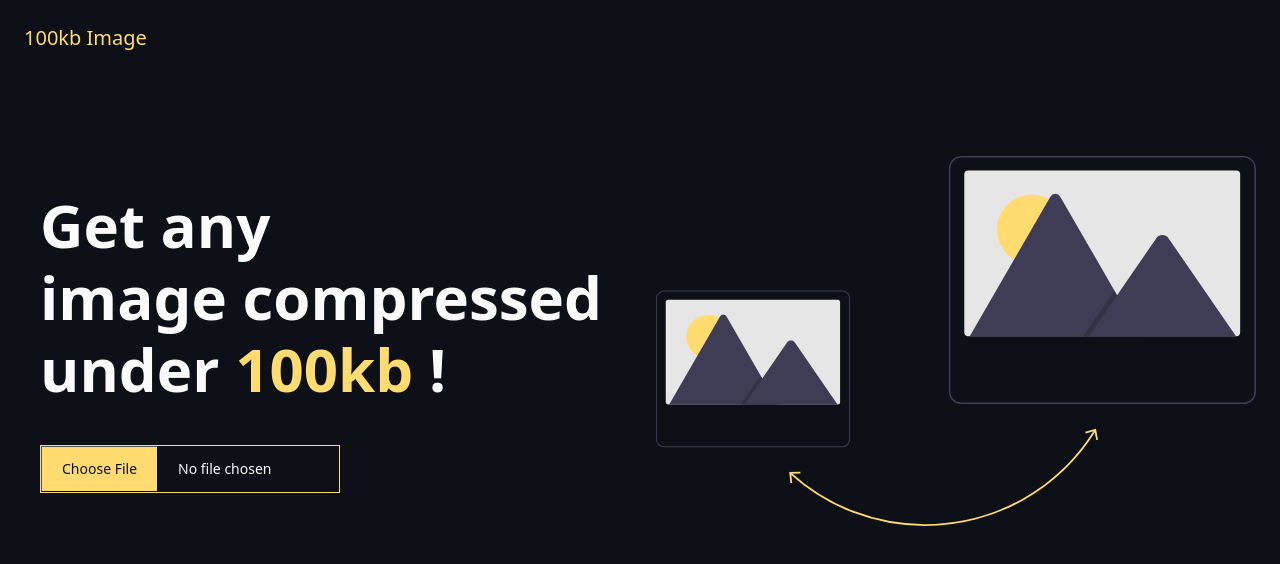
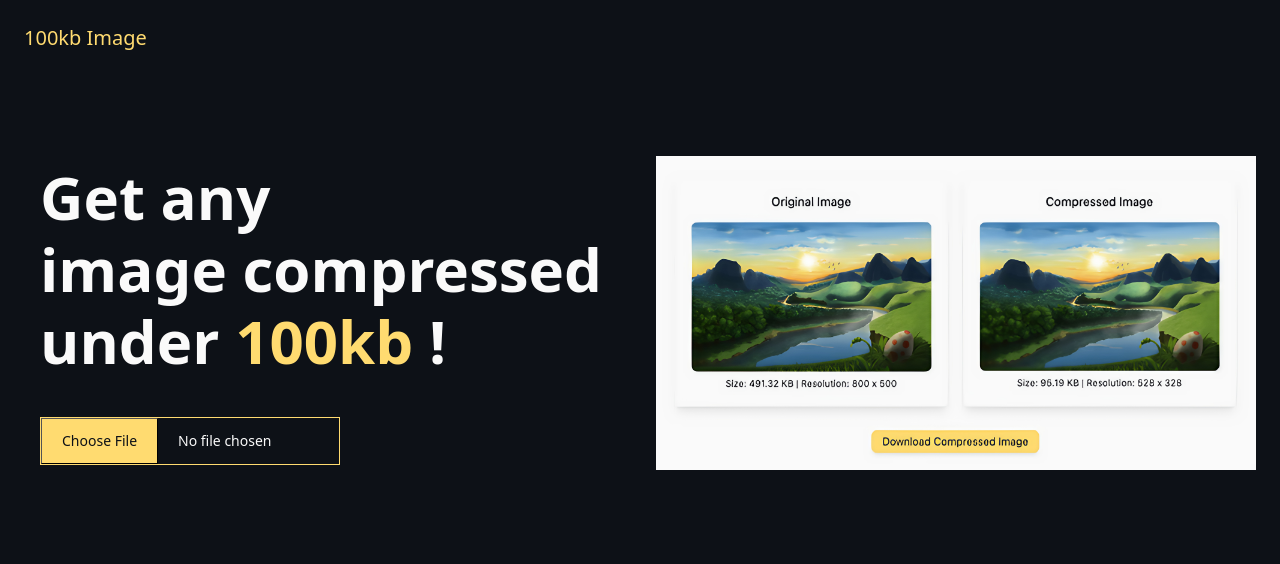
Before and after one commit to imkrantiprasad/100kb-image, a Next.js app: page / in a window 1280 px wide. Shown: the top 564 px of the page. Built offline with nearby package versions, Linux system fonts and the light colour scheme.

Commit message:
add images

```diff
--- a/src/components/Hero.tsx
+++ b/src/components/Hero.tsx
@@ -15,7 +15,7 @@ const Hero = ({ setImageFile }: { setImageFile: any }) => {
       <div className="grid md:grid-cols-2 grid-cols-1 md:items-center gap-8">
         <div className="md:order-last">
           <Image
-            src="/assets/hero.svg"
+            src="/assets/hero_heavy.jpeg"
             alt="100kb-image hero"
             // unoptimized
             // priority
```
Also changed, not shown: public/assets/hero1.png (added), public/assets/hero_heavy.jpeg (added).
